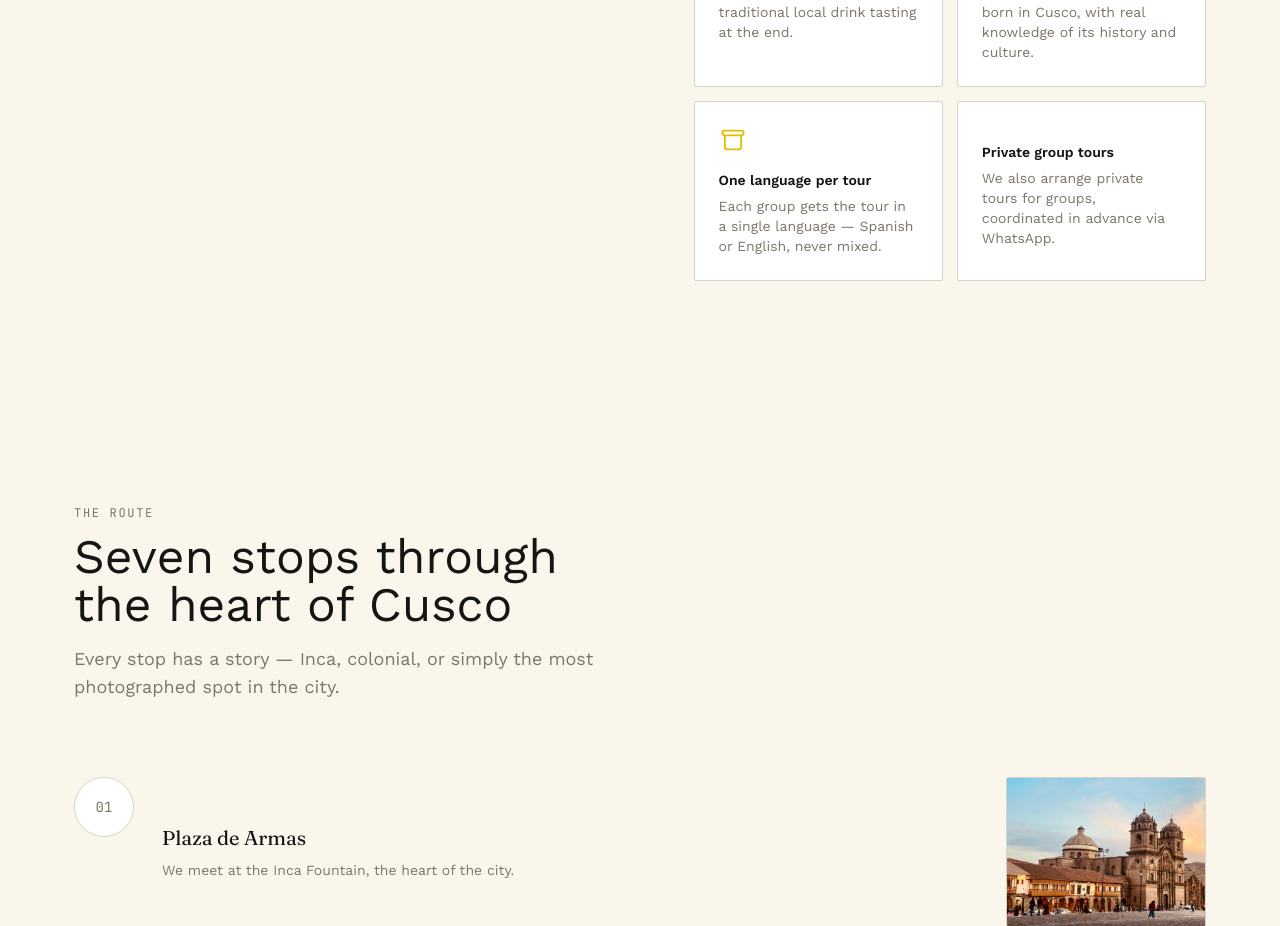
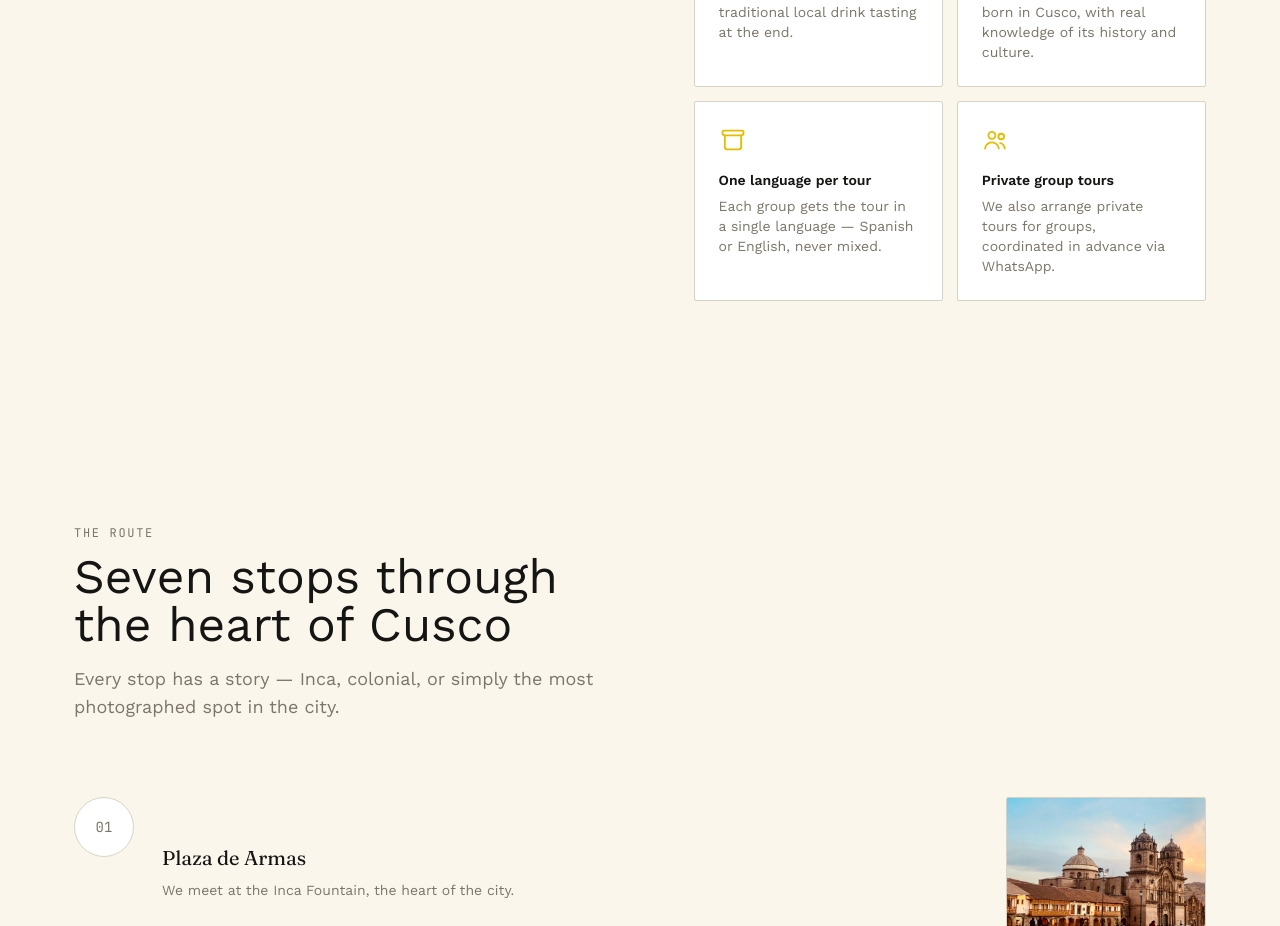
Before and after one commit to perucultour-bot/cuscowalk, a Next.js app: page / in a window 1280 px wide. Shown: the part 1820-2746 px from the top of the page. Built offline with nearby package versions, Linux system fonts and the light colour scheme.

Commit message:
important

```diff
--- a/components/About.tsx
+++ b/components/About.tsx
@@ -13,6 +13,7 @@ export default function About() {
     <svg key="3" viewBox="0 0 24 24" fill="none" stroke="currentColor" strokeWidth={1.6} className="w-7 h-7"><path d="M8 21h8M12 17v4M6 3h12l-1 8a5 5 0 0 1-10 0L6 3z" /></svg>,
     <svg key="4" viewBox="0 0 24 24" fill="none" stroke="currentColor" strokeWidth={1.6} className="w-7 h-7"><path d="M12 3l7 4v5c0 5-3 7-7 9-4-2-7-4-7-9V7z" /><path d="M9 12l2 2 4-4" /></svg>,
     <svg key="5" viewBox="0 0 24 24" fill="none" stroke="currentColor" strokeWidth={1.6} className="w-7 h-7"><path d="M5 8h14M5 8a2 2 0 0 1-2-2V5a1 1 0 0 1 1-1h16a1 1 0 0 1 1 1v1a2 2 0 0 1-2 2M5 8v10a2 2 0 0 0 2 2h10a2 2 0 0 0 2-2V8" /></svg>,
+    <svg key="6" viewBox="0 0 24 24" fill="none" stroke="currentColor" strokeWidth={1.6} className="w-7 h-7"><circle cx="8.5" cy="8" r="3" /><circle cx="16.5" cy="9" r="2.4" /><path d="M2.5 20c0-3.3 2.7-6 6-6s6 2.7 6 6M15 14.5c2.5.3 4.5 2.4 4.5 5.5" /></svg>,
   ];
 
   return (
```
